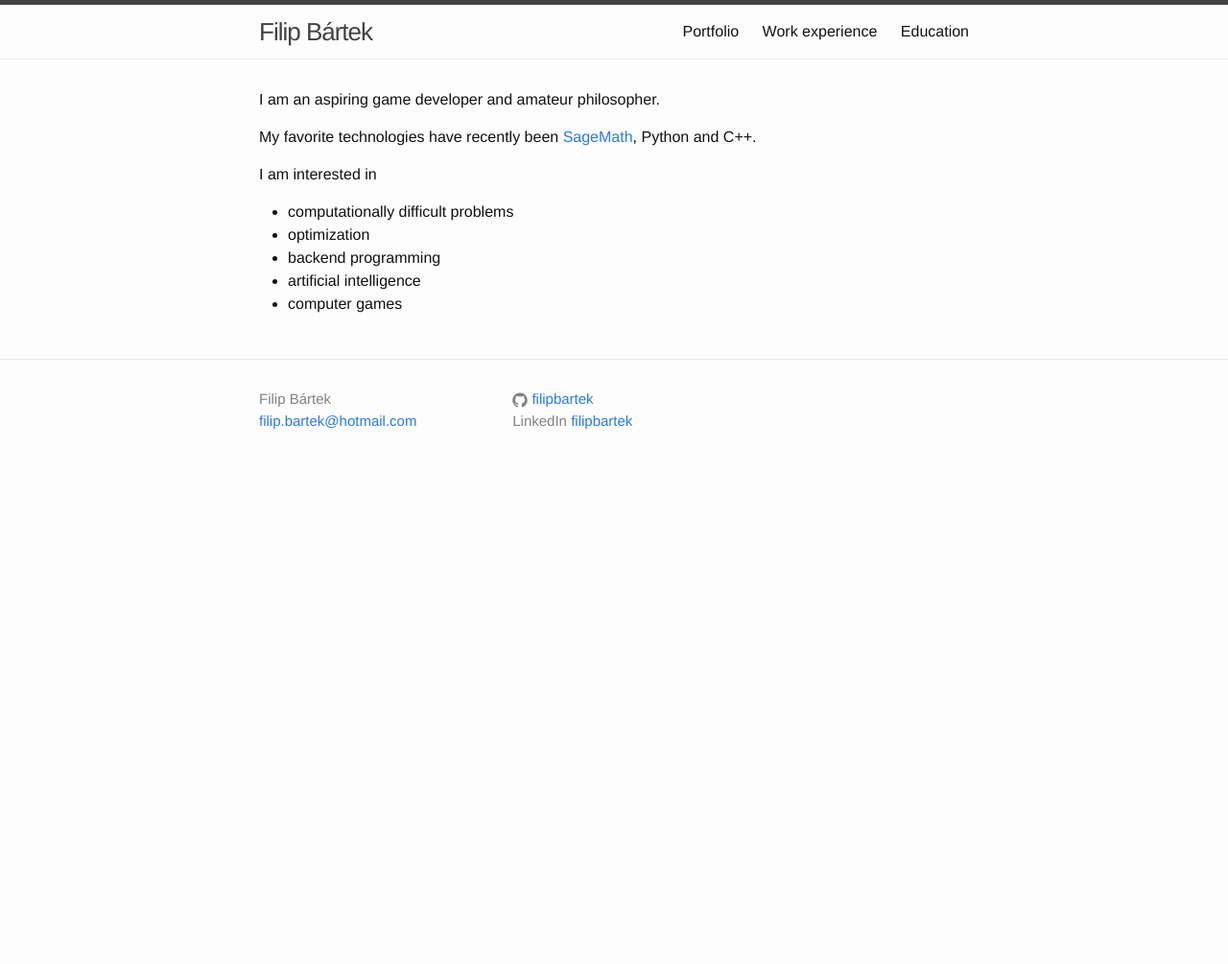
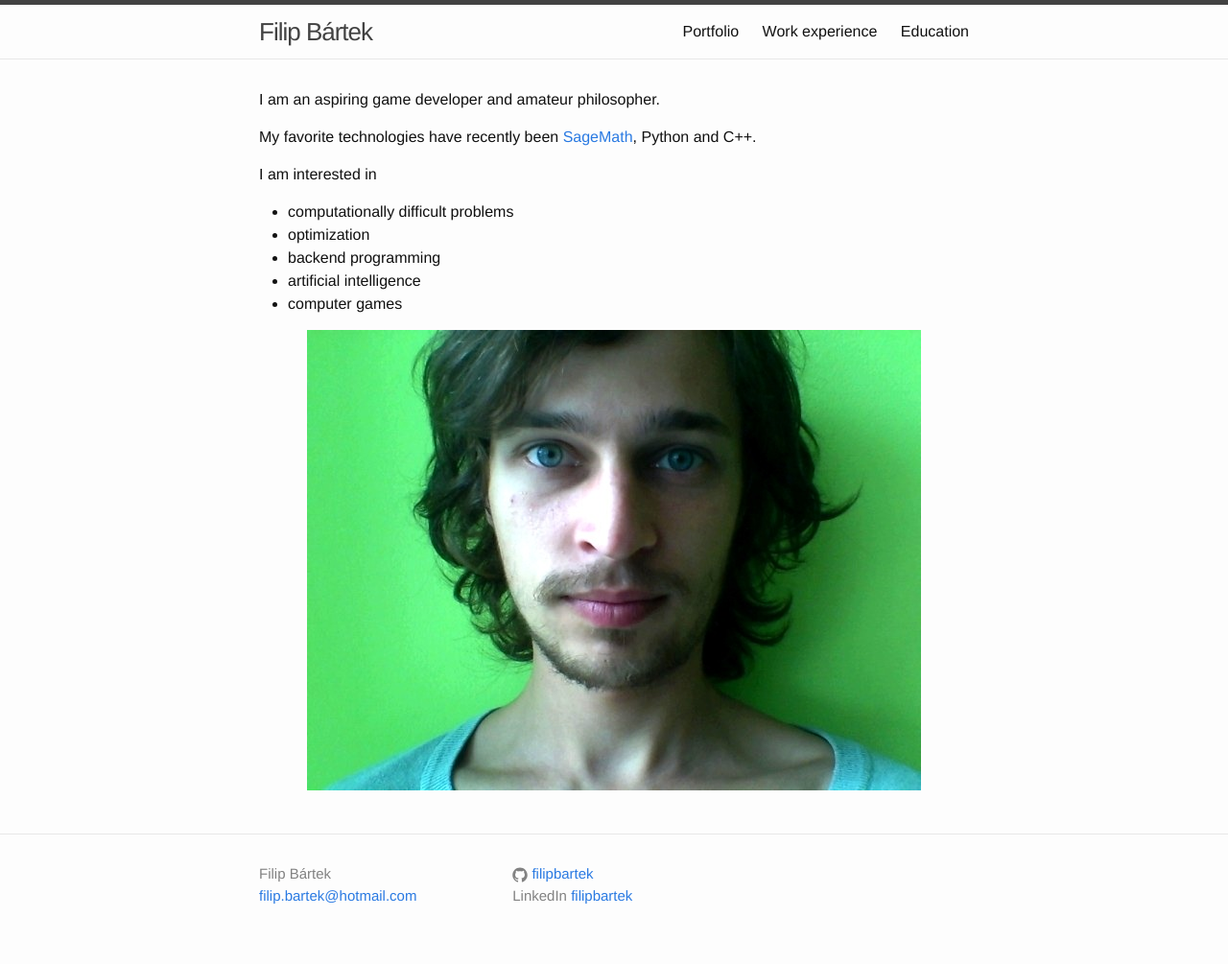
Before and after one commit to filipbartek/filipbartek.github.io, a Jekyll site: the page built from index.md, in a window 1280 px wide. Shown: the whole page at 96% size. Built offline with Jekyll 4.4.1, drawn with Linux system fonts in a browser that asks for light colours; before the commit the page ends 900 px from its top, so only the background shows below that.

Commit message:
index.md: Add photo

```diff
--- a/_includes/head.html
+++ b/_includes/head.html
@@ -7,5 +7,6 @@
     <meta name="description" content="{{ site.description }}">
 
     <link rel="stylesheet" href="{{ "/css/main.css" | prepend: site.baseurl }}">
+    <link rel="stylesheet" href="{{ "/css/filipbartek.css" | prepend: site.baseurl }}">
     <link rel="canonical" href="{{ page.url | replace:'index.html','' | prepend: site.baseurl | prepend: site.url }}">
 </head>
--- /dev/null
+++ b/css/filipbartek.scss
@@ -0,0 +1,8 @@
+---
+# Only the main Sass file needs front matter (the dashes are enough)
+---
+@charset "utf-8";
+
+.center {
+  text-align: center;
+}
--- a/index.md
+++ b/index.md
@@ -13,3 +13,6 @@
 * backend programming
 * artificial intelligence
 * computer games
+
+{:.center}
+![My photo](assets/face.jpg)
```
Also changed, not shown: assets/face.jpg (added).
